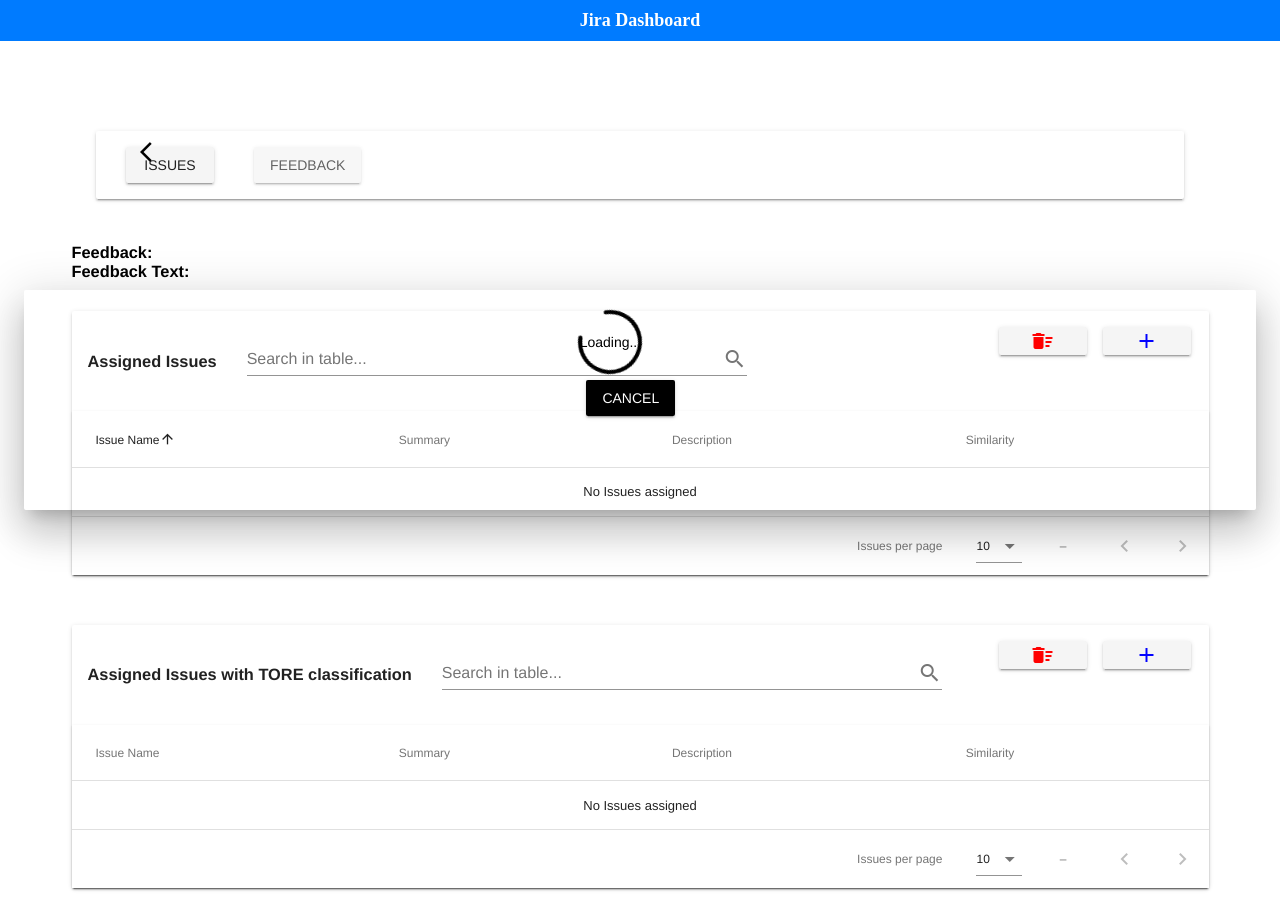
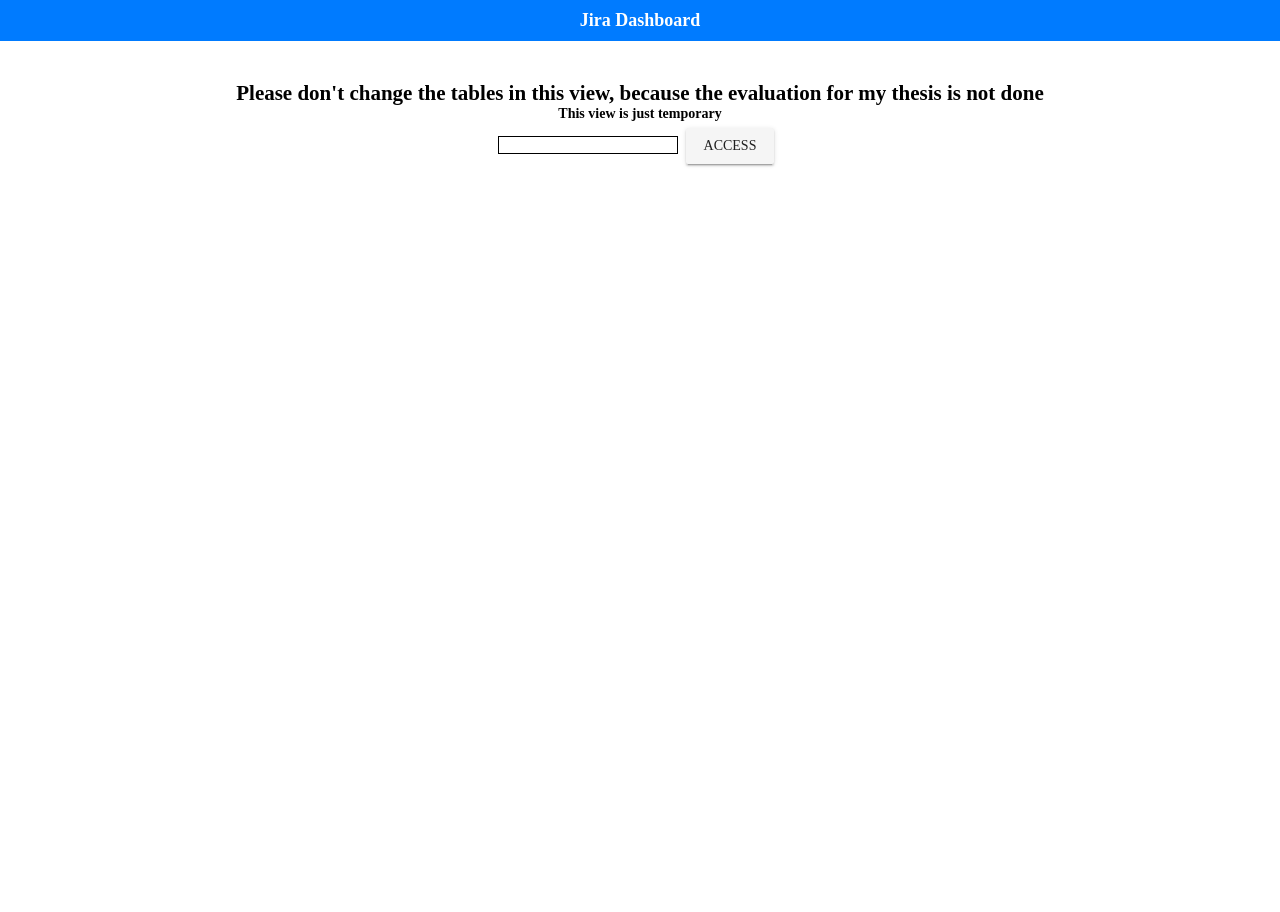
Before and after one commit to tunao/jira-frontend, a Vue app: page /jira/feedback/1 in a window 1280 px wide. After the commit the page ends 800 px from the top, so only its background shows below. Built offline with nearby package versions, Linux system fonts and the light colour scheme; no server answers.

Commit message:
adjustments jira dashboard

```diff
--- a/src/JiraDashboard.vue
+++ b/src/JiraDashboard.vue
@@ -1,7 +1,14 @@
 <template>
-  <div id="start">
-    <div class="center-container">
-      <v-card class="banner">
+  <div>
+    <div v-if="!access" style="text-align: center">
+      <h2>Please don't change the tables in this view, because the evaluation for my thesis is not done</h2>
+      <h4>This view is just temporary</h4>
+      <input type="text" v-model="password" style="border: 1px solid #000">
+      <v-btn @click="accessPassword">Access</v-btn>
+    </div>
+    <div id="start" v-else-if="access">
+      <div class="center-container">
+        <v-card class="banner">
           <v-tabs
           >
             <v-tab :class="{ 'tab': true, 'tab-left': activeTab === '/jira/issues' }">
@@ -11,9 +18,10 @@
               <v-btn @click="navigateTo('/jira/feedback')" >Feedback</v-btn>
             </v-tab>
           </v-tabs>
-      </v-card>
+        </v-card>
+      </div>
+      <router-view></router-view>
     </div>
-    <router-view></router-view>
   </div>
 </template>
 
@@ -23,9 +31,14 @@ export default {
   data() {
     return {
       activeTab: '',
+      access: false,
+      password: "",
     };
   },
   methods: {
+    accessPassword(){
+      this.access = this.password === "3614";
+    },
     navigateTo(route) {
       this.activeTab = route.split('/').pop();
       this.$router.push(route);
--- a/src/components/FeedbackDetails.vue
+++ b/src/components/FeedbackDetails.vue
@@ -6,8 +6,10 @@
     <button class="back-button" @click="goBack">
       <i class="material-icons">arrow_back_ios</i>
     </button>
-    <h3>Feedback: <span>{{feedback.id}}</span></h3>
-    <h3>Feedback Text: <span>{{feedback.text}}</span></h3>
+    <div class="description-feedback-detail">
+      <h3>Feedback: <span>{{feedback.id}}</span></h3>
+      <h3>Feedback Text: <span>{{feedback.text}}</span></h3>
+    </div>
     <v-card class="table-header">
       <v-card-title>
         <h3>Assigned Issues</h3>
@@ -240,6 +242,9 @@ export default {
 </script>
 
 <style scoped>
+.description-feedback-detail{
+  text-align: center;
+}
 span{
   font-weight: normal;
 }
@@ -272,7 +277,7 @@ h2{
   cursor: pointer;
   outline: none;
   position: absolute;
-  top: 130px;
+  top: 120px;
   left: 120px;
 }
 .back-button:hover {
--- a/src/components/IssuesDetails.vue
+++ b/src/components/IssuesDetails.vue
@@ -6,9 +6,11 @@
     <button class="back-button" @click="goBack">
       <i class="material-icons">arrow_back_ios</i>
     </button>
-    <h3>Issue Key: <span>{{ issue.key }}</span></h3>
-    <h3>Issue Summary: <span>{{ issue.summary }}</span></h3>
-    <h3>Issue Description: <span>{{ issue.description }}</span></h3>
+    <div class="description-issue-detail">
+      <h3>Issue Key: <span>{{ issue.key }}</span></h3>
+      <h3>Issue Summary: <span>{{ issue.summary }}</span></h3>
+      <h3>Issue Description: <span>{{ issue.description }}</span></h3>
+    </div>
     <v-card class="table-header">
       <v-card-title>
         <h3>Assigned Feedback</h3>
@@ -46,7 +48,6 @@
         </template>
       </v-data-table>
     </v-card>
-
     <v-card>
       <v-card-title>
         <h3>Assigned Feedback with TORE classification</h3>
@@ -256,7 +257,7 @@ h2{
   cursor: pointer;
   outline: none;
   position: absolute;
-  top: 130px;
+  top: 120px;
   left: 120px;
 }
 .back-button:hover {
@@ -276,4 +277,7 @@ h2{
 span{
   font-weight: normal;
 }
+.description-issue-detail{
+  text-align: center;
+}
 </style>
```
